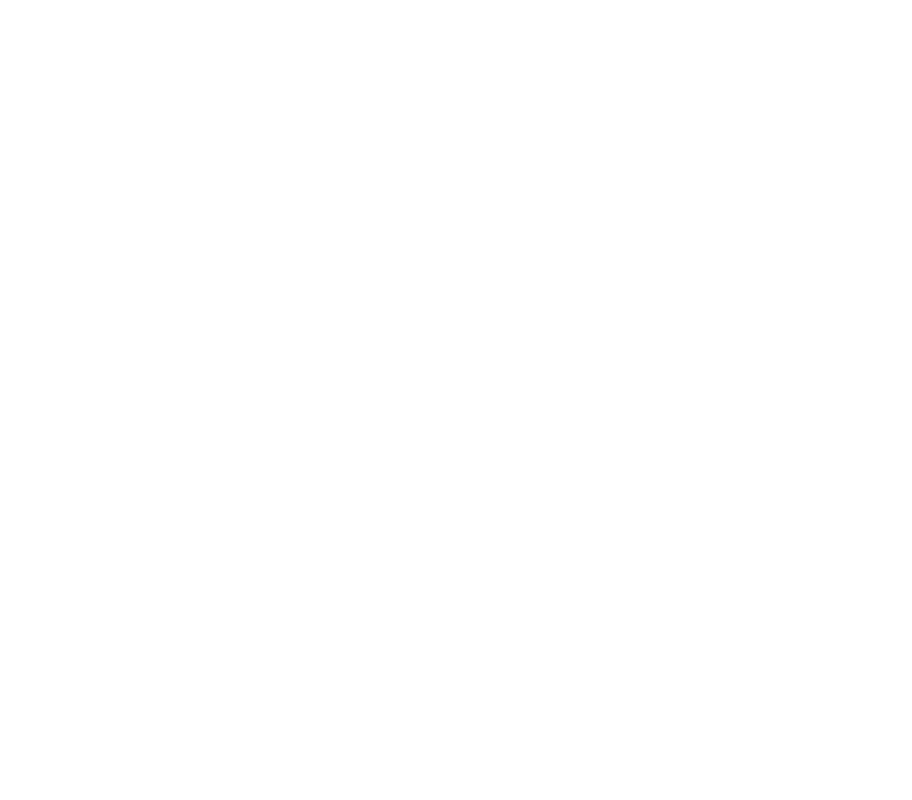
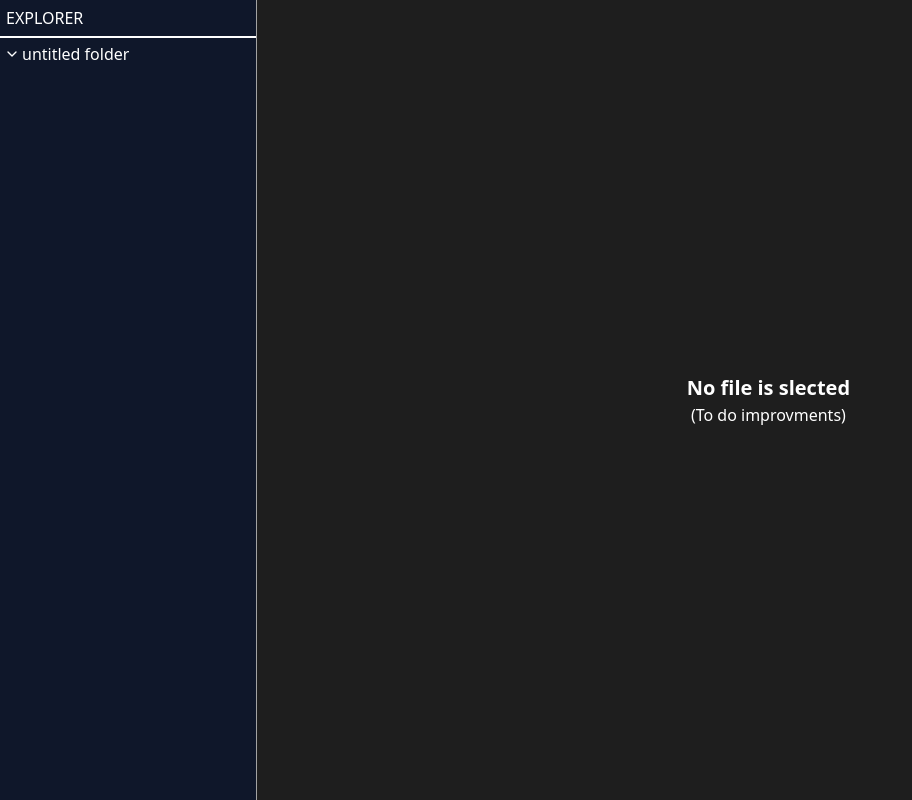
Before and after one commit to HoussemDegachi/lewisHackathone, a React (Vite) app: page / in a window 1280 px wide. Before the commit this address had no page. Shown: the whole page, without its empty margins (0-912 px from the left). Built offline with nearby package versions, Linux system fonts and the light colour scheme.

Commit message:
redirect funcion

```diff
--- a/package.json
+++ b/package.json
@@ -12,6 +12,7 @@
   "dependencies": {
     "@monaco-editor/react": "^4.6.0",
     "@radix-ui/react-slot": "^1.1.0",
+    "@radix-ui/react-toast": "^1.2.1",
     "class-variance-authority": "^0.7.0",
     "clsx": "^2.1.1",
     "lucide-react": "^0.427.0",
--- a/src/App.jsx
+++ b/src/App.jsx
@@ -8,7 +8,8 @@
     <Router>
       <Toaster />
       <Routes>
-        <Route path={"/:fileId"} element={<Editor />} />
+        <Route path={'/'} element={<Editor isRoot={true} />} />
+        <Route path={"/:fileId"} element={<Editor isRoot={false} />} />
       </Routes>
     </Router>
   )
--- a/src/main.jsx
+++ b/src/main.jsx
@@ -2,9 +2,12 @@
 import App from './App.jsx'
 import './index.css'
 import { EditorDataProvider } from './contexts/EditorDataProvider.jsx'
+import { FileBarDataProvider } from './contexts/FileBarDataProvider.jsx'
 
 createRoot(document.getElementById('root')).render(
   <EditorDataProvider>
-    <App />
+    <FileBarDataProvider>
+      <App />
+    </FileBarDataProvider>
   </EditorDataProvider>
 )
--- a/src/pages/editor/EditorSection.jsx
+++ b/src/pages/editor/EditorSection.jsx
@@ -1,25 +1,21 @@
-import React from 'react'
-import EditorBox from './EditorSectionComponents/EditorBox.jsx'
-import FilePathDisplay from './EditorSectionComponents/FilePathDisplay.jsx'
-import { useParams } from 'react-router-dom'
+import React, { useEffect, useState } from "react";
+import EditorBox from "./EditorSectionComponents/EditorBox.jsx";
+import FilePathDisplay from "./EditorSectionComponents/FilePathDisplay.jsx";
+import { Navigate, useParams } from "react-router-dom";
 
 function EditorSection() {
   const { fileId } = useParams();
-
   const fileData = JSON.parse(localStorage.getItem(fileId));
 
-  if (!fileData)
-  {
-    // to do
-    // not found
-  }
+  return (
 
-  return (
-    <div className='h-full'>
-        <FilePathDisplay path={fileData.path} />
-        <EditorBox data={fileData} dataId={fileId}  />
-    </div>
-  )
+    fileData ?
+    (<div className="h-full">
+    <FilePathDisplay path={fileData.path} />
+    <EditorBox data={fileData} dataId={fileId} />
+    </div>) : <Navigate to="/" />
+
+  );
 }
 
-export default EditorSection
+export default EditorSection;
--- /dev/null
+++ b/src/pages/editor/EditorSectionComponents/NoFile.jsx
@@ -0,0 +1,12 @@
+import React from 'react'
+
+function NoFile() {
+  return (
+    <div className='w-full h-full bg-editor flex flex-col items-center justify-center'>
+        <p className='text-white font-bold text-xl'>No file is slected</p>
+        <p className='text-white'>(To do improvments)</p>
+    </div>
+  )
+}
+
+export default NoFile
--- a/src/pages/editor/FileBar.jsx
+++ b/src/pages/editor/FileBar.jsx
@@ -8,7 +8,7 @@
   const { directory } = useFileBarDataProvider();
 
   return (
-    <div className="bg-gray-900 w-full h-full flex flex-col text-white">
+    <div className="w-full h-full flex flex-col text-white bg-slate-900">
       <h2 className="border-gray-700 font-medium border-b-2 p-1.5">EXPLORER</h2>
       <div className="p-1 select-none">
         <FileList file={directory} />
--- a/src/pages/editor/index.jsx
+++ b/src/pages/editor/index.jsx
@@ -1,10 +1,10 @@
 import { ResizableHandle, ResizablePanel, ResizablePanelGroup } from "@/components/ui/resizable.jsx";
 import FileBar from "./FileBar.jsx";
 import EditorSection from "./EditorSection.jsx";
-import { FileBarDataProvider } from "@/contexts/FileBarDataProvider.jsx";
+import NoFile from "./EditorSectionComponents/NoFile.jsx";
 
 
-function index() {
+function index({ isRoot }) {
   return (
     // create a resizable panel with two sides
     <ResizablePanelGroup
@@ -14,16 +14,16 @@
       {/* small side is for file bar */}
       <ResizablePanel defaultSize={20}>
         <div className="h-full">
-          <FileBarDataProvider>
             <FileBar />
-          </FileBarDataProvider>
         </div>
       </ResizablePanel>
       <ResizableHandle className={"bg-neutral-400"} />
       {/* large side is for code editor section */}
       <ResizablePanel defaultSize={80}>
         <div className="h-full">
-          <EditorSection />
+          {
+            isRoot ? <NoFile /> : <EditorSection />
+          }
         </div>
       </ResizablePanel>
     </ResizablePanelGroup>
--- a/tailwind.config.js
+++ b/tailwind.config.js
@@ -1,7 +1,10 @@
 /** @type {import('tailwindcss').Config} */
 module.exports = {
   darkMode: ["class"],
-  content: ["./pages/**/*.{js,jsx}", "./components/**/*.{js,jsx}", "./app/**/*.{js,jsx}", "./src/**/*.{js,jsx}"],
+  content: ["./pages/**/*.{js,jsx}",
+    "./components/**/*.{js,jsx}",
+    "./app/**/*.{js,jsx}",
+    "./src/**/*.{js,jsx}"],
   prefix: "",
   theme: {
     container: {
```
Also changed, not shown: 1 other file (tests, documents, lock files or other folders).
